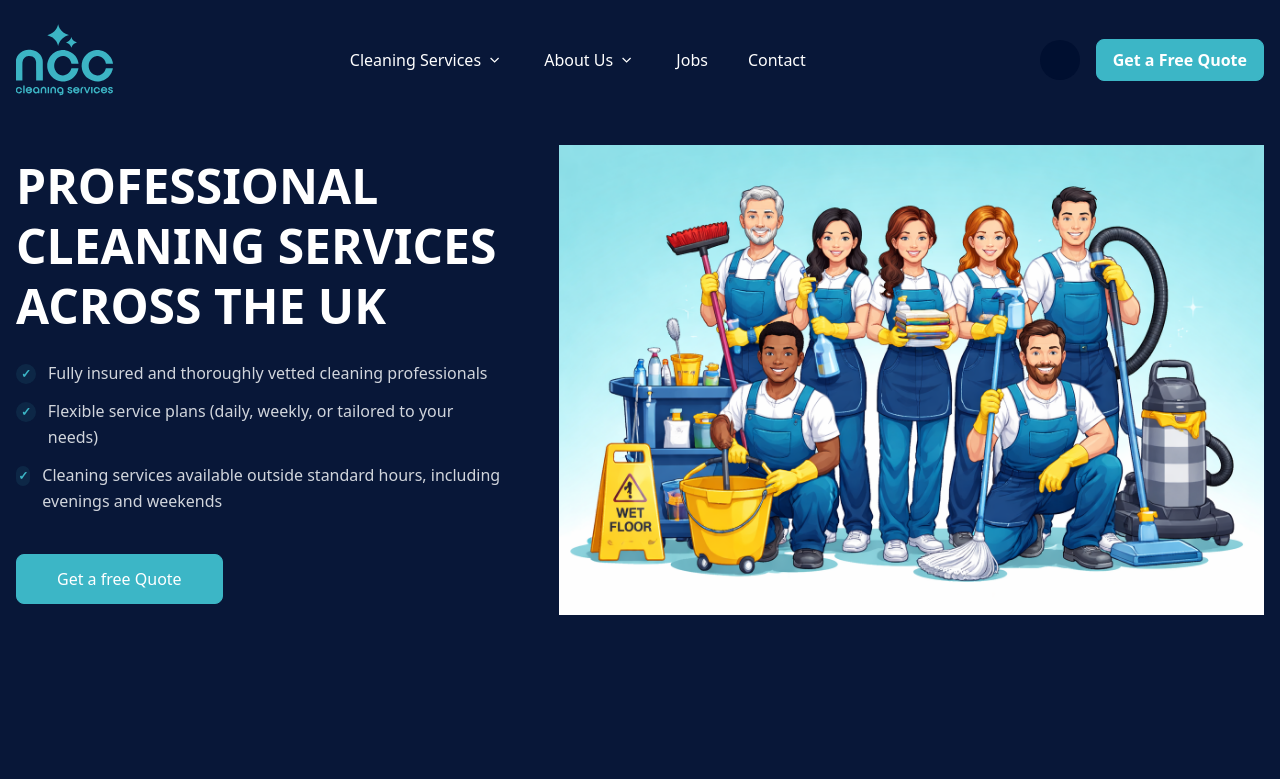
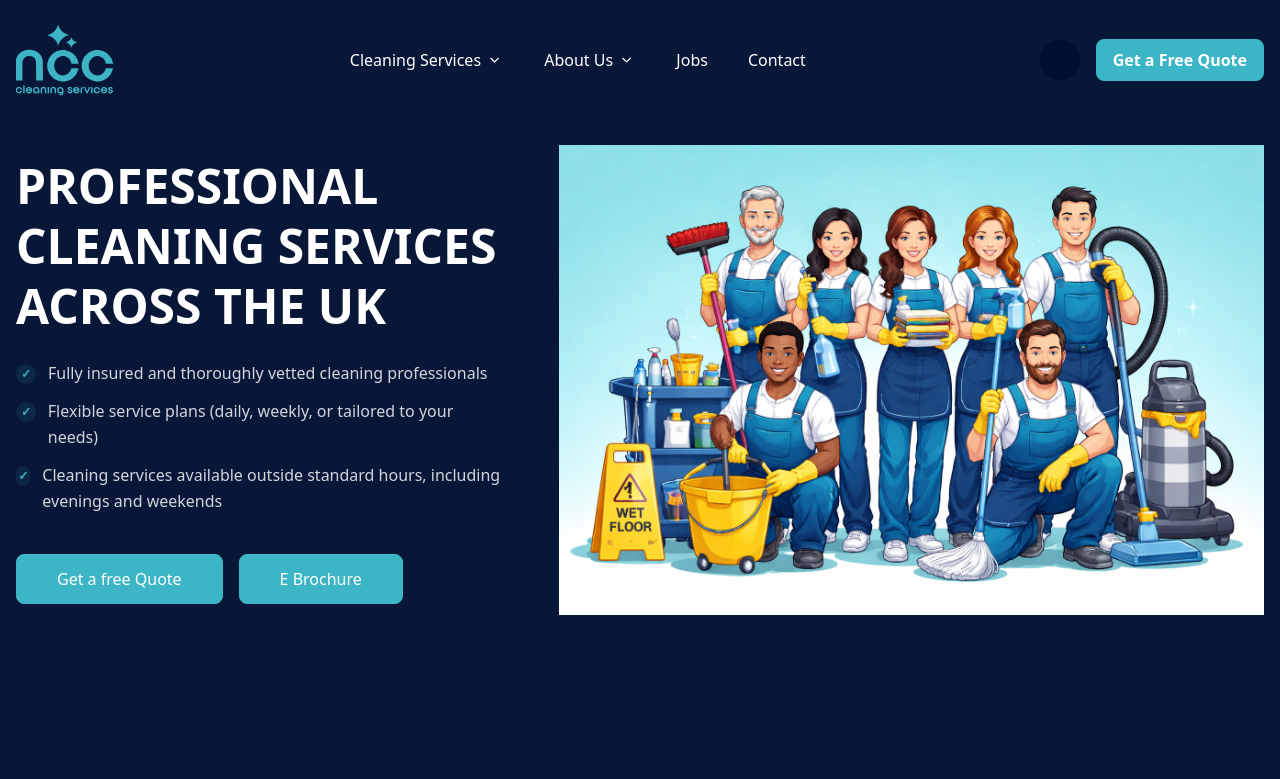
Before and after one commit to rohitladhar/ncc, a Next.js app: page / in a window 1280 px wide. Shown: the top 779 px of the page. Built offline with nearby package versions, Linux system fonts and the light colour scheme; some icons are missing.

Commit message:
ebrochure added

```diff
--- a/public/data.json
+++ b/public/data.json
@@ -33,8 +33,7 @@
         { "label": "C.A.R.E", "href": "/about/CARE" },
         { "label": "Our Accreditations", "href": "/about/accreditations" },
         { "label": "Health & Safety", "href": "/about/Health&Safety" },
-        { "label": "Frequently Asked Questions", "href": "/about/faqs" },
-        { "label": "E Brochure", "href": "/about" }
+        { "label": "Frequently Asked Questions", "href": "/about/faqs" }
       ]
     },
 
--- a/src/app/components/Home/Hero/index.tsx
+++ b/src/app/components/Home/Hero/index.tsx
@@ -1,18 +1,13 @@
 "use client";
-
-import { useState } from "react";
 import { getImgPath } from "@/app/utils/paths";
 import Image from "next/image";
 import Link from "next/link";
 
 const Hero = () => {
-  const [open, setOpen] = useState(false);
-
   return (
     <section className="py-12 lg:py-20">
       <div className="container pt-10">
         <div className="grid lg:grid-cols-12 gap-10 lg:gap-14 items-center">
-
           <div className="lg:col-span-5 space-y-6">
             <h2 className="max-w-lg text-primary dark:text-white leading-tight">
               PROFESSIONAL CLEANING SERVICES ACROSS THE UK
@@ -38,19 +33,20 @@ const Hero = () => {
               ))}
             </ul>
 
-            <div className="pt-4">
+            <div className="pt-4 flex gap-x-4">
               <Link href="/quote">
-                <button
-                  onClick={() => setOpen(true)}
-                  className="px-10 py-3 font-medium text-white border rounded-lg border-primary bg-primary hover:bg-transparent hover:text-primary duration-300"
-                >
+                <button className="px-10 py-3 font-medium text-white border rounded-lg border-primary bg-primary hover:bg-transparent hover:text-primary duration-300">
                   Get a free Quote
                 </button>
               </Link>
+             <a href="/eBrochure.pdf" target="_blank" rel="noopener noreferrer">
+  <button className="px-10 py-3 font-medium text-white border rounded-lg border-primary bg-primary hover:bg-transparent hover:text-primary duration-300">
+    E Brochure
+  </button>
+</a>
             </div>
           </div>
 
-          {/* RIGHT IMAGE */}
           <div className="lg:col-span-7 relative h-[300px] md:h-[400px] lg:h-[520px]">
             <Image
               src={getImgPath("/images/cleaning/banner.png")}
@@ -60,7 +56,6 @@ const Hero = () => {
               sizes="100vw"
             />
           </div>
-
         </div>
       </div>
     </section>
```
